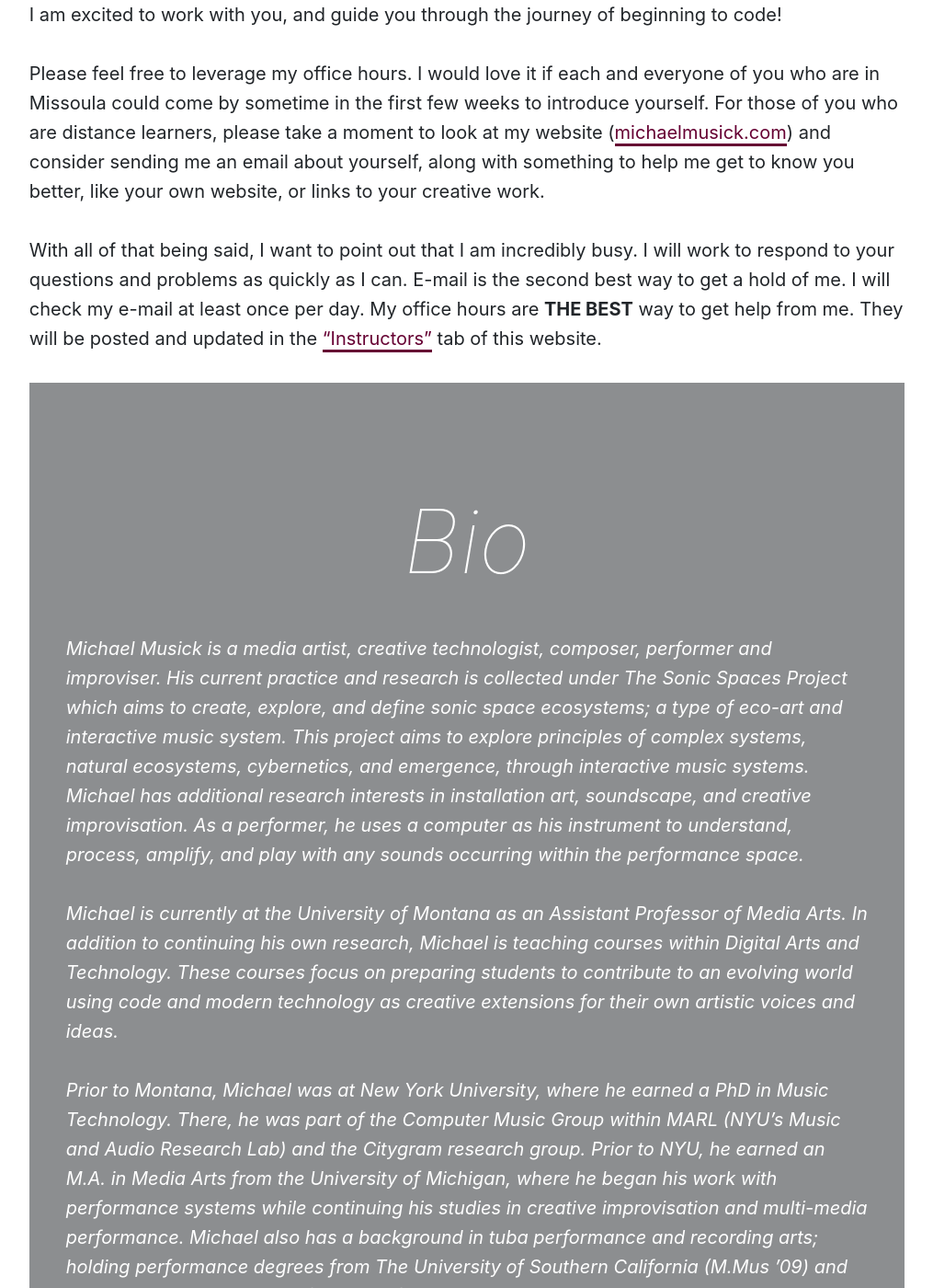
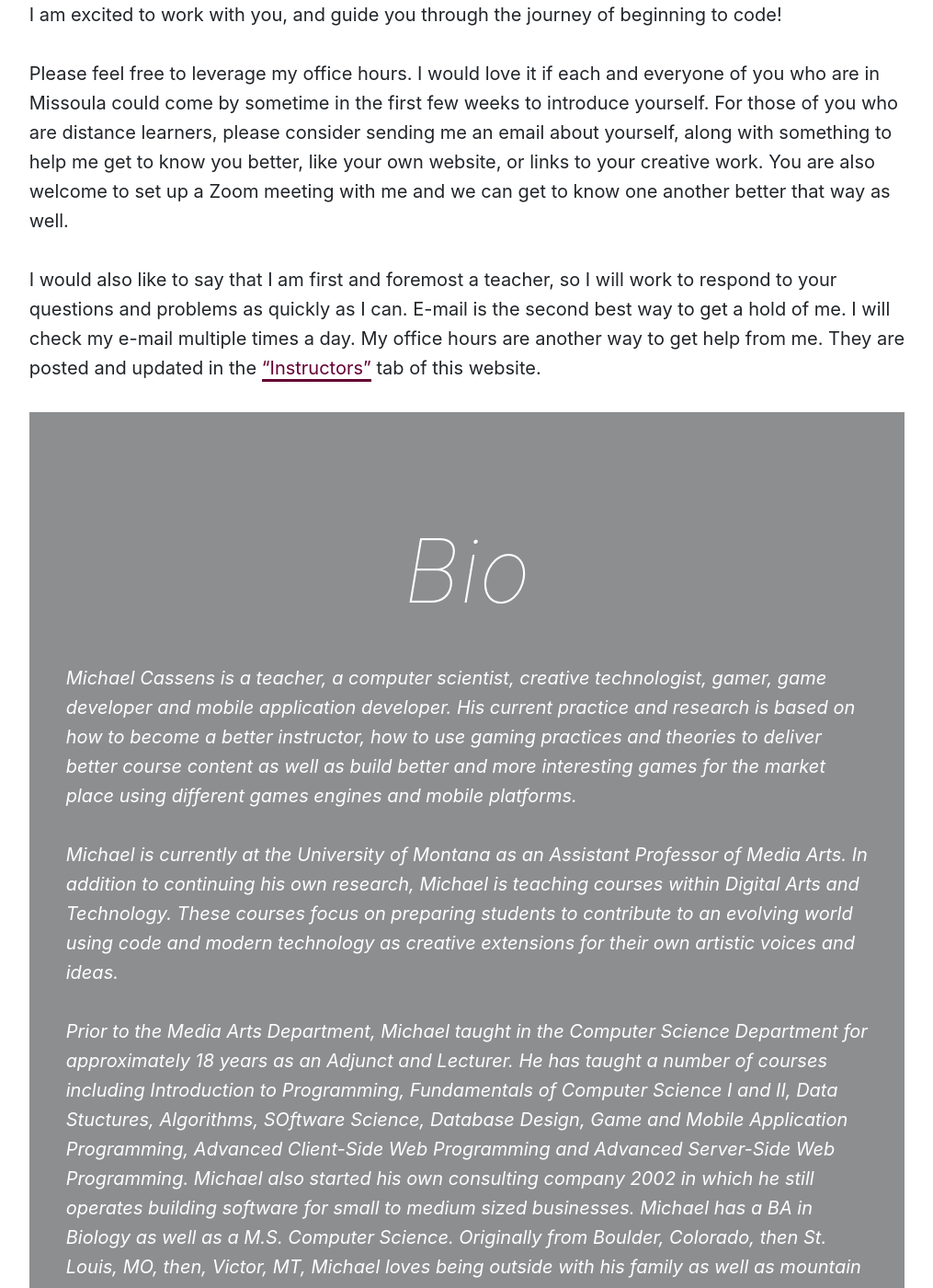
Before and after one commit to Montana-Media-Arts/441-web-tech-Spring2019-course, a Jekyll site: the page built from modules/week-1/_posts/2017-01-03-instructors.md, in a window 1280 px wide and 1400 px high, scrolled down 1107 px. Shown: the whole window at 92% size, without its empty margins (132-1147 px from the left). Built offline with Jekyll 4.4.1, drawn with Linux system fonts in a browser that asks for light colours; nearby versions of some CDN libraries; some of the changed text lies outside the part shown.

Commit message:
Update 2017-01-03-instructors.md
changes to reflect my bio

```diff
--- a/modules/week-1/_posts/2017-01-03-instructors.md
+++ b/modules/week-1/_posts/2017-01-03-instructors.md
@@ -12,26 +12,26 @@ What follows is a more detailed introduction to the people delivering this class
 
 <!-- <div class="embed-responsive embed-responsive-16by9"><iframe class="embed-responsive-item" src="https://www.youtube.com/embed/Fyqb7vTyMN4" frameborder="0" allowfullscreen></iframe></div> -->
 
-## Dr. Michael Musick
+## Michael Cassens
 
-I am the professor who built and is now iterating this course. I am also the instructor of record for this course. If you have any significant problems, administrative or technical, you will need to come to me about them.
+I am the professor who is now delivering this course. I am also the instructor of record for this course. If you have any significant problems, administrative or technical, you will need to come to me about them.
 
 I am excited to work with you, and guide you through the journey of beginning to code!
 
-Please feel free to leverage my office hours. I would love it if each and everyone of you who are in Missoula could come by sometime in the first few weeks to introduce yourself. For those of you who are distance learners, please take a moment to look at my website ([michaelmusick.com](http://michaelmusick.com)) and consider sending me an email about yourself, along with something to help me get to know you better, like your own website, or links to your creative work.
+Please feel free to leverage my office hours. I would love it if each and everyone of you who are in Missoula could come by sometime in the first few weeks to introduce yourself. For those of you who are distance learners, please consider sending me an email about yourself, along with something to help me get to know you better, like your own website, or links to your creative work.  You are also welcome to set up a Zoom meeting with me and we can get to know one another better that way as well.
 
-With all of that being said, I want to point out that I am incredibly busy. I will work to respond to your questions and problems as quickly as I can. E-mail is the second best way to get a hold of me. I will check my e-mail at least once per day. My office hours are **THE BEST** way to get help from me. They will be posted and updated in the ["Instructors"]({{site.baseurl}}/instructors/) tab of this website.
+I would also like to say that I am first and foremost a teacher, so I will work to respond to your questions and problems as quickly as I can. E-mail is the second best way to get a hold of me. I will check my e-mail multiple times a day. My office hours are another way to get help from me. They are posted and updated in the ["Instructors"]({{site.baseurl}}/instructors/) tab of this website.
 
 
 > # Bio
 >
-> Michael Musick is a media artist, creative technologist, composer, performer and improviser.  His current practice and research is collected under The Sonic Spaces Project which aims to create, explore, and define sonic space ecosystems; a type of eco-art and interactive music system. This project aims to explore principles of complex systems, natural ecosystems, cybernetics, and emergence, through interactive music systems. Michael has additional research interests in installation art, soundscape, and creative improvisation. As a performer, he uses a computer as his instrument to understand, process, amplify, and play with any sounds occurring within the performance space.
+> Michael Cassens is a teacher, a computer scientist, creative technologist, gamer, game developer and mobile application developer.  His current practice and research is based on how to become a better instructor, how to use gaming practices and theories to deliver better course content as well as build better and more interesting games for the market place using different games engines and mobile platforms.
 >
 > Michael is currently at the University of Montana as an Assistant Professor of Media Arts. In addition to continuing his own research, Michael is teaching courses within Digital Arts and Technology. These courses focus on preparing students to contribute to an evolving world using code and modern technology as creative extensions for their own artistic voices and ideas.
 >
-> Prior to Montana, Michael was at New York University, where he earned a PhD in Music Technology. There, he was part of the Computer Music Group within MARL (NYU’s Music and Audio Research Lab) and the Citygram research group.  Prior to NYU, he earned an M.A. in Media Arts from the University of Michigan, where he began his work with performance systems while continuing his studies in creative improvisation and multi-media performance.  Michael also has a background in tuba performance and recording arts; holding performance degrees from The University of Southern California (M.Mus ’09) and The University of Colorado (B.Mus ’07). Originally from Arvada, Colorado, Michael is a lover of the mountains, snow, and wandering among the aspen or pine trees.
+> Prior to the Media Arts Department, Michael taught in the Computer Science Department for approximately 18 years as an Adjunct and Lecturer.  He has taught a number of courses including Introduction to Programming, Fundamentals of Computer Science I and II, Data Stuctures, Algorithms, SOftware Science, Database Design, Game and Mobile Application Programming, Advanced Client-Side Web Programming and Advanced Server-Side Web Programming. Michael also started his own consulting company 2002 in which he still operates building software for small to medium sized businesses.  Michael has a BA in Biology as well as a M.S. Computer Science. Originally from Boulder, Colorado, then St. Louis, MO, then, Victor, MT, Michael loves being outside with his family as well as mountain biking, snowboarding, hiking, photography, and just being in nature.
 >
-> For more information please visit his personal site at [michaelmusick.com](http://michaelmusick.com) .
+> For more information please visit his consulting site at [silverleaf-consulting.com](http://silverleaf-consulting.com) .
 
 
 
```
